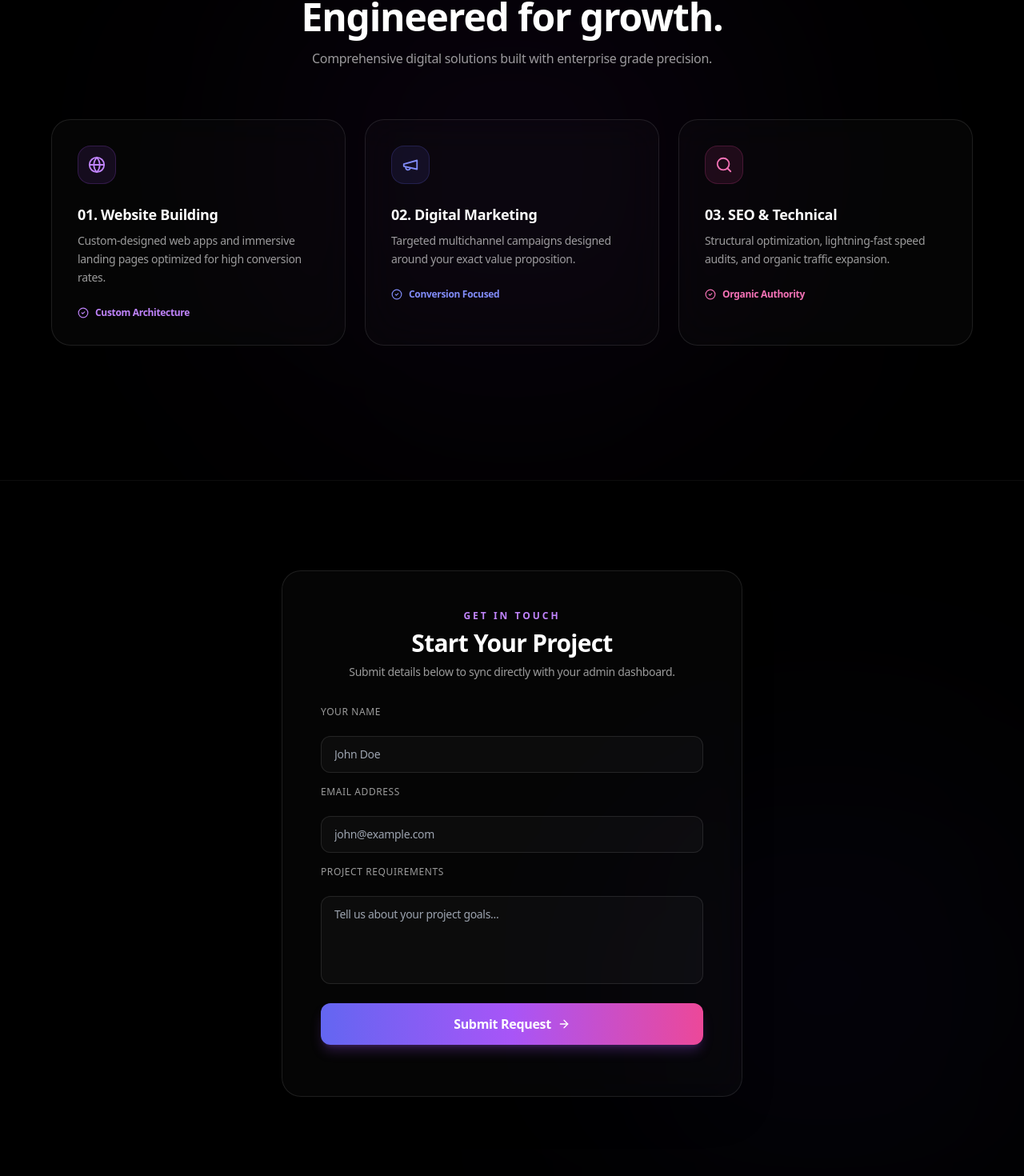
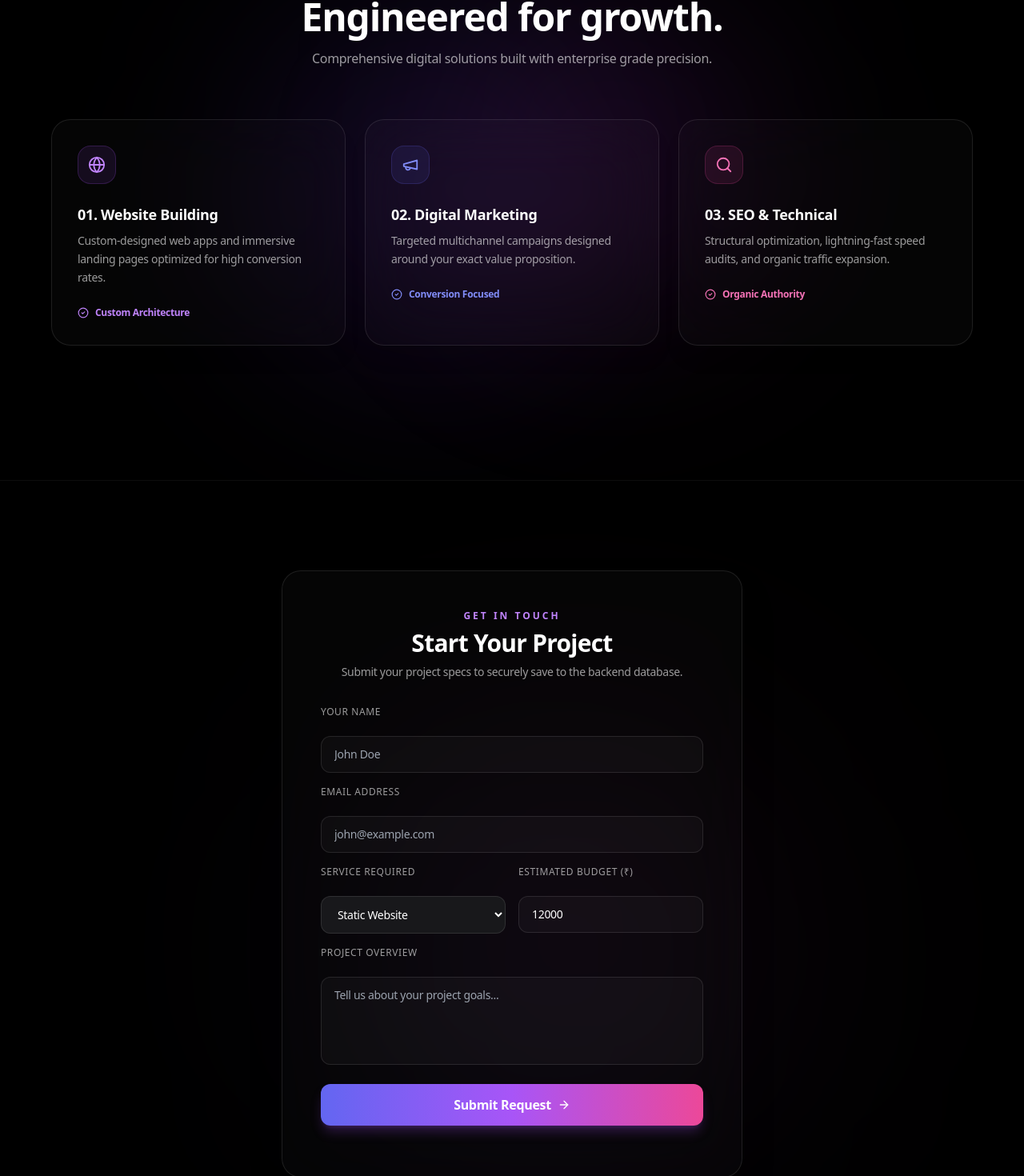
Before and after one commit to swathikalyanasundaram/agency-frontend, a React (Vite) app: page / in a window 1280 px wide. Shown: the part 1000-2470 px from the top of the page at 80% size. Built offline with nearby package versions, Linux system fonts and the light colour scheme; a web font is replaced by a local one.

Commit message:
Refactor contact form to align with backend structure
Updated form data structure to match backend requirements and modified handleSubmit to include new fields. Enhanced user feedback during submission process.

```diff
--- a/src/App.tsx
+++ b/src/App.tsx
@@ -65,12 +65,27 @@ export default function App() {
   const rafRef = useRef<number | null>(null)
   const [cursorPos, setCursorPos] = useState<Point>({ x: -999, y: -999 })
 
-  const [formData, setFormData] = useState({ name: '', email: '', message: '' })
+  // Parallax translation state for extended pages
+  const [parallaxOffset, setParallaxOffset] = useState({ x: 0, y: 0 })
+
+  // Form states mapping to your Spring Boot Lead entity fields
+  const [formData, setFormData] = useState({
+    clientname: '',
+    email: '',
+    serviceType: 'Static Website',
+    estimatedBudget: 12000,
+    projectOverview: ''
+  })
+  const [submitting, setSubmitting] = useState(false)
   const [submitted, setSubmitted] = useState(false)
 
   useEffect(() => {
     const onMove = (event: MouseEvent) => {
       mouse.current = { x: event.clientX, y: event.clientY }
+
+      const px = (event.clientX / window.innerWidth - 0.5) * 30
+      const py = (event.clientY / window.innerHeight - 0.5) * 30
+      setParallaxOffset({ x: px, y: py })
     }
 
     const animate = () => {
@@ -89,25 +104,44 @@ export default function App() {
     }
   }, [])
 
-  const handleSubmit = (e: React.FormEvent) => {
+  const handleSubmit = async (e: React.FormEvent) => {
     e.preventDefault()
-    const newSubmission = {
-      id: Date.now(),
-      ...formData,
-      date: new Date().toLocaleString()
+    setSubmitting(true)
+
+    try {
+      const response = await fetch('https://agency-backend-t8oq.onrender.com/api/leads', {
+        method: 'POST',
+        headers: {
+          'Content-Type': 'application/json',
+          'Accept': 'application/json'
+        },
+        body: JSON.stringify({
+          clientname: formData.clientname.trim(),
+          email: formData.email.trim(),
+          serviceType: formData.serviceType,
+          estimatedBudget: Number(formData.estimatedBudget),
+          projectOverview: formData.projectOverview.trim() || 'No overview provided'
+        })
+      })
+
+      if (response.ok) {
+        setSubmitted(true)
+        setFormData({ clientname: '', email: '', serviceType: 'Static Website', estimatedBudget: 12000, projectOverview: '' })
+        setTimeout(() => setSubmitted(false), 5000)
+      } else {
+        alert('Server rejection status: ' + response.status)
+      }
+    } catch (err) {
+      console.error('Network Error:', err)
+      alert('Could not reach backend database server. Please check your network connection.')
+    } finally {
+      setSubmitting(false)
     }
-
-    const existing = JSON.parse(localStorage.getItem('yezhuththu_submissions') || '[]')
-    localStorage.setItem('yezhuththu_submissions', JSON.stringify([newSubmission, ...existing]))
-
-    setSubmitted(true)
-    setFormData({ name: '', email: '', message: '' })
-    setTimeout(() => setSubmitted(false), 4000)
   }
 
   return (
     <main className="min-h-screen bg-black text-white tracking-[-0.02em] font-sans selection:bg-purple-500 selection:text-white">
-      {/* Navigation bar */}
+      {/* Navigation bar - Admin link removed for security and privacy */}
       <nav className="fixed top-0 left-0 right-0 z-[100] flex items-center justify-between px-6 py-4 sm:px-10 bg-black/50 backdrop-blur-xl border-b border-white/10">
         <a href="#home" className="flex items-center gap-2 text-decoration-none">
           <span className="text-white text-xl font-bold tracking-tight">yezhuththu<span className="text-purple-400">.site</span></span>
@@ -117,7 +151,6 @@ export default function App() {
           <a href="#home" className="text-xs font-medium text-white hover:text-purple-300 transition-colors">Home</a>
           <a href="#services" className="text-xs font-medium text-white/70 hover:text-white transition-colors">Services</a>
           <a href="#contact" className="text-xs font-medium text-white/70 hover:text-white transition-colors">Contact</a>
-          <a href="admin.html" target="_blank" className="text-xs font-semibold text-purple-400 hover:text-purple-300 transition-colors">Admin Dashboard</a>
         </div>
 
         <a href="#contact" className="hidden md:inline-flex items-center gap-2 bg-gradient-to-r from-indigo-500 via-purple-500 to-pink-500 text-white text-xs font-semibold px-5 py-2.5 rounded-full hover:opacity-90 transition-all shadow-lg shadow-purple-500/20">
@@ -128,7 +161,7 @@ export default function App() {
         </button>
       </nav>
 
-      {/* Page 1: Pristine Spotlight Hero */}
+      {/* Page 1: Pristine Spotlight Hero (Untouched) */}
       <section id="home" className="relative w-full h-screen bg-black flex items-center justify-center" style={{ height: '100dvh' }}>
         <div className="absolute inset-0 z-10 bg-center bg-cover bg-no-repeat opacity-90" style={{ backgroundImage: `url(${BG_IMAGE_1})` }} />
         <RevealLayer image={BG_IMAGE_2} cursorX={cursorPos.x} cursorY={cursorPos.y} />
@@ -157,10 +190,16 @@ export default function App() {
         </div>
       </section>
 
-      {/* Page 2: Services / Capabilities */}
+      {/* Page 2: Motion Graphics & Parallax Services Section */}
       <section id="services" className="relative min-h-screen flex flex-col justify-center items-center px-6 py-28 bg-black overflow-hidden border-t border-white/5">
-        {/* Ambient background glow mimicking the mountain palette */}
-        <div className="absolute top-1/2 left-1/2 -translate-x-1/2 -translate-y-1/2 w-[600px] h-[600px] bg-purple-900/10 rounded-full blur-[140px] pointer-events-none" />
+        <div
+          className="absolute top-1/4 left-1/4 w-[450px] h-[450px] bg-gradient-to-tr from-purple-600/15 to-indigo-600/15 rounded-full blur-[120px] pointer-events-none transition-transform duration-300 ease-out"
+          style={{ transform: `translate(${parallaxOffset.x * 1.5}px, ${parallaxOffset.y * 1.5}px)` }}
+        />
+        <div
+          className="absolute bottom-1/4 right-1/4 w-[400px] h-[400px] bg-gradient-to-tr from-pink-600/10 to-purple-600/15 rounded-full blur-[120px] pointer-events-none transition-transform duration-300 ease-out"
+          style={{ transform: `translate(${-parallaxOffset.x * 1.2}px, ${-parallaxOffset.y * 1.2}px)` }}
+        />
 
         <div className="relative z-10 max-w-6xl w-full text-center">
           <span className="text-xs uppercase tracking-[0.25em] text-purple-400 font-semibold mb-3 block">What We Offer</span>
@@ -168,7 +207,7 @@ export default function App() {
           <p className="text-white/60 max-w-lg mx-auto mb-16 text-sm sm:text-base">Comprehensive digital solutions built with enterprise grade precision.</p>
 
           <div className="grid grid-cols-1 md:grid-cols-3 gap-6 text-left">
-            <div className="group bg-white/[0.02] hover:bg-white/[0.04] border border-white/10 hover:border-purple-500/40 p-8 rounded-3xl transition-all duration-300 backdrop-blur-xl">
+            <div className="group bg-white/[0.02] hover:bg-white/[0.05] border border-white/10 hover:border-purple-500/50 p-8 rounded-3xl transition-all duration-300 backdrop-blur-2xl shadow-xl hover:-translate-y-1">
               <div className="w-12 h-12 rounded-2xl bg-purple-500/10 border border-purple-500/20 flex items-center justify-center text-purple-400 mb-6 group-hover:scale-110 transition-transform">
                 <Globe size={22} />
               </div>
@@ -179,7 +218,7 @@ export default function App() {
               </div>
             </div>
 
-            <div className="group bg-white/[0.02] hover:bg-white/[0.04] border border-white/10 hover:border-purple-500/40 p-8 rounded-3xl transition-all duration-300 backdrop-blur-xl">
+            <div className="group bg-white/[0.02] hover:bg-white/[0.05] border border-white/10 hover:border-purple-500/50 p-8 rounded-3xl transition-all duration-300 backdrop-blur-2xl shadow-xl hover:-translate-y-1">
               <div className="w-12 h-12 rounded-2xl bg-indigo-500/10 border border-indigo-500/20 flex items-center justify-center text-indigo-400 mb-6 group-hover:scale-110 transition-transform">
                 <Megaphone size={22} />
               </div>
@@ -190,7 +229,7 @@ export default function App() {
               </div>
             </div>
 
-            <div className="group bg-white/[0.02] hover:bg-white/[0.04] border border-white/10 hover:border-purple-500/40 p-8 rounded-3xl transition-all duration-300 backdrop-blur-xl">
+            <div className="group bg-white/[0.02] hover:bg-white/[0.05] border border-white/10 hover:border-purple-500/50 p-8 rounded-3xl transition-all duration-300 backdrop-blur-2xl shadow-xl hover:-translate-y-1">
               <div className="w-12 h-12 rounded-2xl bg-pink-500/10 border border-pink-500/20 flex items-center justify-center text-pink-400 mb-6 group-hover:scale-110 transition-transform">
                 <Search size={22} />
               </div>
@@ -204,15 +243,18 @@ export default function App() {
         </div>
       </section>
 
-      {/* Page 3: Backend Connected Contact / Quote Form */}
+      {/* Page 3: Immersive Parallax Contact Section connected to Java Backend */}
       <section id="contact" className="relative min-h-screen flex flex-col justify-center items-center px-6 py-28 bg-black overflow-hidden border-t border-white/5">
-        <div className="absolute bottom-0 right-0 w-[500px] h-[500px] bg-indigo-900/10 rounded-full blur-[140px] pointer-events-none" />
+        <div
+          className="absolute top-1/3 right-1/4 w-[500px] h-[500px] bg-gradient-to-tr from-indigo-900/20 to-pink-900/15 rounded-full blur-[140px] pointer-events-none transition-transform duration-300 ease-out"
+          style={{ transform: `translate(${-parallaxOffset.x * 1.5}px, ${parallaxOffset.y * 1.2}px)` }}
+        />
 
-        <div className="relative z-10 w-full max-w-xl bg-white/[0.02] border border-white/10 p-8 sm:p-12 rounded-3xl backdrop-blur-xl shadow-2xl">
+        <div className="relative z-10 w-full max-w-xl bg-white/[0.02] border border-white/10 p-8 sm:p-12 rounded-3xl backdrop-blur-2xl shadow-2xl">
           <div className="text-center mb-8">
             <span className="text-xs uppercase tracking-[0.25em] text-purple-400 font-semibold mb-2 block">Get in Touch</span>
             <h2 className="text-2xl sm:text-3xl font-bold tracking-tight mb-2">Start Your Project</h2>
-            <p className="text-white/60 text-xs sm:text-sm">Submit details below to sync directly with your admin dashboard.</p>
+            <p className="text-white/60 text-xs sm:text-sm">Submit your project specs to securely save to the backend database.</p>
           </div>
 
           <form onSubmit={handleSubmit} className="flex flex-col gap-4">
@@ -221,8 +263,8 @@ export default function App() {
               <input
                 type="text"
                 required
-                value={formData.name}
-                onChange={e => setFormData({...formData, name: e.target.value})}
+                value={formData.clientname}
+                onChange={e => setFormData({...formData, clientname: e.target.value})}
                 placeholder="John Doe"
                 className="bg-white/[0.03] border border-white/10 rounded-xl px-4 py-3 text-white text-sm outline-none focus:border-purple-500 transition-colors"
               />
@@ -238,22 +280,51 @@ export default function App() {
                 className="bg-white/[0.03] border border-white/10 rounded-xl px-4 py-3 text-white text-sm outline-none focus:border-purple-500 transition-colors"
               />
             </div>
+            <div className="grid grid-cols-1 sm:grid-cols-2 gap-4">
+              <div className="flex flex-col gap-1.5 text-left">
+                <label className="text-xs uppercase tracking-wider text-white/60 font-medium">Service Required</label>
+                <select
+                  value={formData.serviceType}
+                  onChange={e => setFormData({...formData, serviceType: e.target.value})}
+                  className="bg-zinc-900 border border-white/10 rounded-xl px-4 py-3 text-white text-sm outline-none focus:border-purple-500 transition-colors cursor-pointer"
+                >
+                  <option value="Static Website">Static Website</option>
+                  <option value="Dynamic Website">Dynamic Website</option>
+                  <option value="Studio Complete">Studio Complete</option>
+                  <option value="E-Commerce Solution">E-Commerce Solution</option>
+                </select>
+              </div>
+              <div className="flex flex-col gap-1.5 text-left">
+                <label className="text-xs uppercase tracking-wider text-white/60 font-medium">Estimated Budget (₹)</label>
+                <input
+                  type="number"
+                  required
+                  value={formData.estimatedBudget}
+                  onChange={e => setFormData({...formData, estimatedBudget: Number(e.target.value)})}
+                  placeholder="12000"
+                  className="bg-white/[0.03] border border-white/10 rounded-xl px-4 py-3 text-white text-sm outline-none focus:border-purple-500 transition-colors"
+                />
+              </div>
+            </div>
             <div className="flex flex-col gap-1.5 text-left">
-              <label className="text-xs uppercase tracking-wider text-white/60 font-medium">Project Requirements</label>
+              <label className="text-xs uppercase tracking-wider text-white/60 font-medium">Project Overview</label>
               <textarea
                 rows={4}
-                required
-                value={formData.message}
-                onChange={e => setFormData({...formData, message: e.target.value})}
+                value={formData.projectOverview}
+                onChange={e => setFormData({...formData, projectOverview: e.target.value})}
                 placeholder="Tell us about your project goals..."
                 className="bg-white/[0.03] border border-white/10 rounded-xl px-4 py-3 text-white text-sm outline-none focus:border-purple-500 transition-colors resize-none"
               />
             </div>
-            <button type="submit" className="mt-2 w-full bg-gradient-to-r from-indigo-500 via-purple-500 to-pink-500 text-white font-semibold py-3.5 rounded-xl hover:opacity-95 transition-all shadow-lg shadow-purple-500/25 flex items-center justify-center gap-2">
-              Submit Request <ArrowRight size={16} />
+            <button
+              type="submit"
+              disabled={submitting}
+              className="mt-2 w-full bg-gradient-to-r from-indigo-500 via-purple-500 to-pink-500 text-white font-semibold py-3.5 rounded-xl hover:opacity-95 transition-all shadow-lg shadow-purple-500/25 flex items-center justify-center gap-2 disabled:opacity-50"
+            >
+              {submitting ? 'Transmitting...' : 'Submit Request'} <ArrowRight size={16} />
             </button>
             {submitted && (
-              <p className="text-emerald-400 text-xs text-center font-medium mt-2 animate-fade-in">✓ Success! Submission securely saved to storage backend.</p>
+              <p className="text-emerald-400 text-xs text-center font-medium mt-2 animate-fade-in">✓ Success! Inquiry securely saved to your backend database.</p>
             )}
           </form>
         </div>
```
